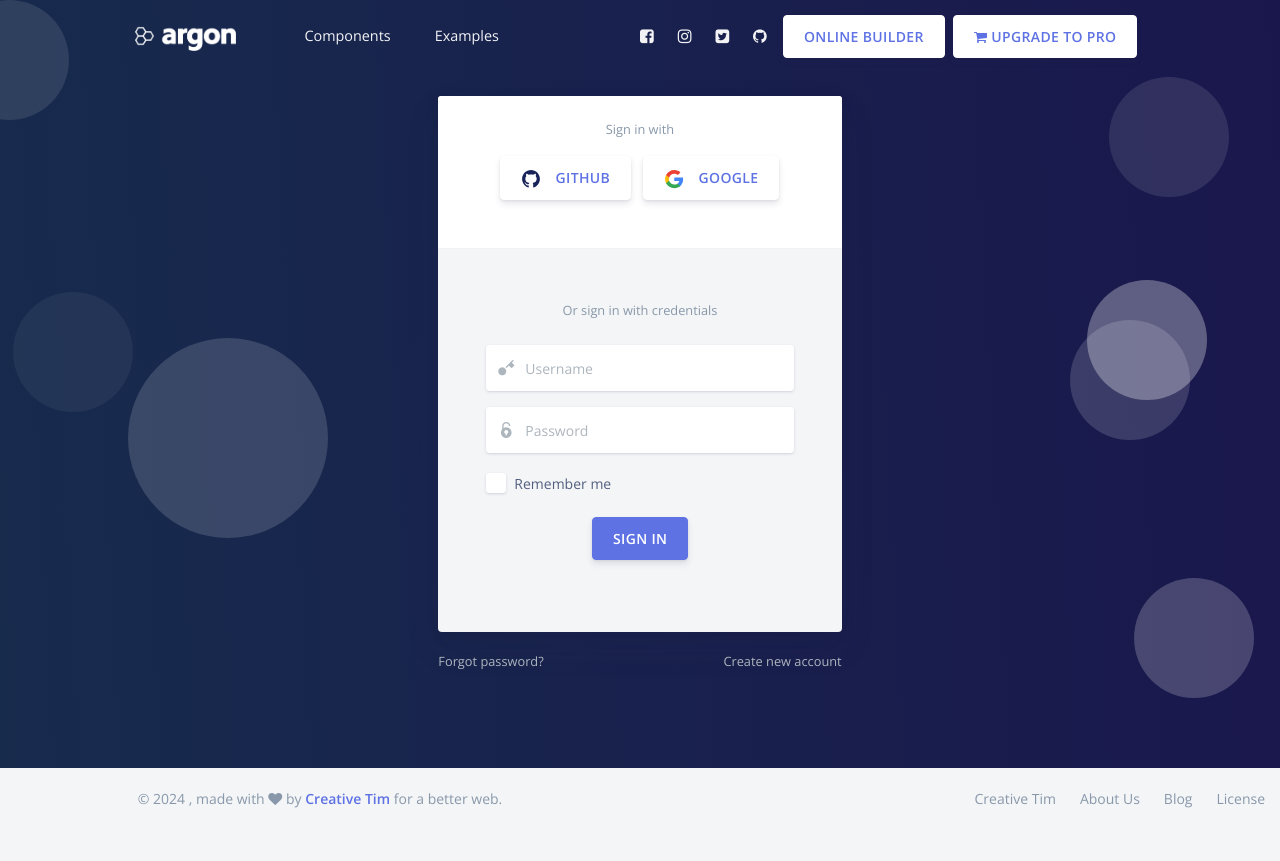
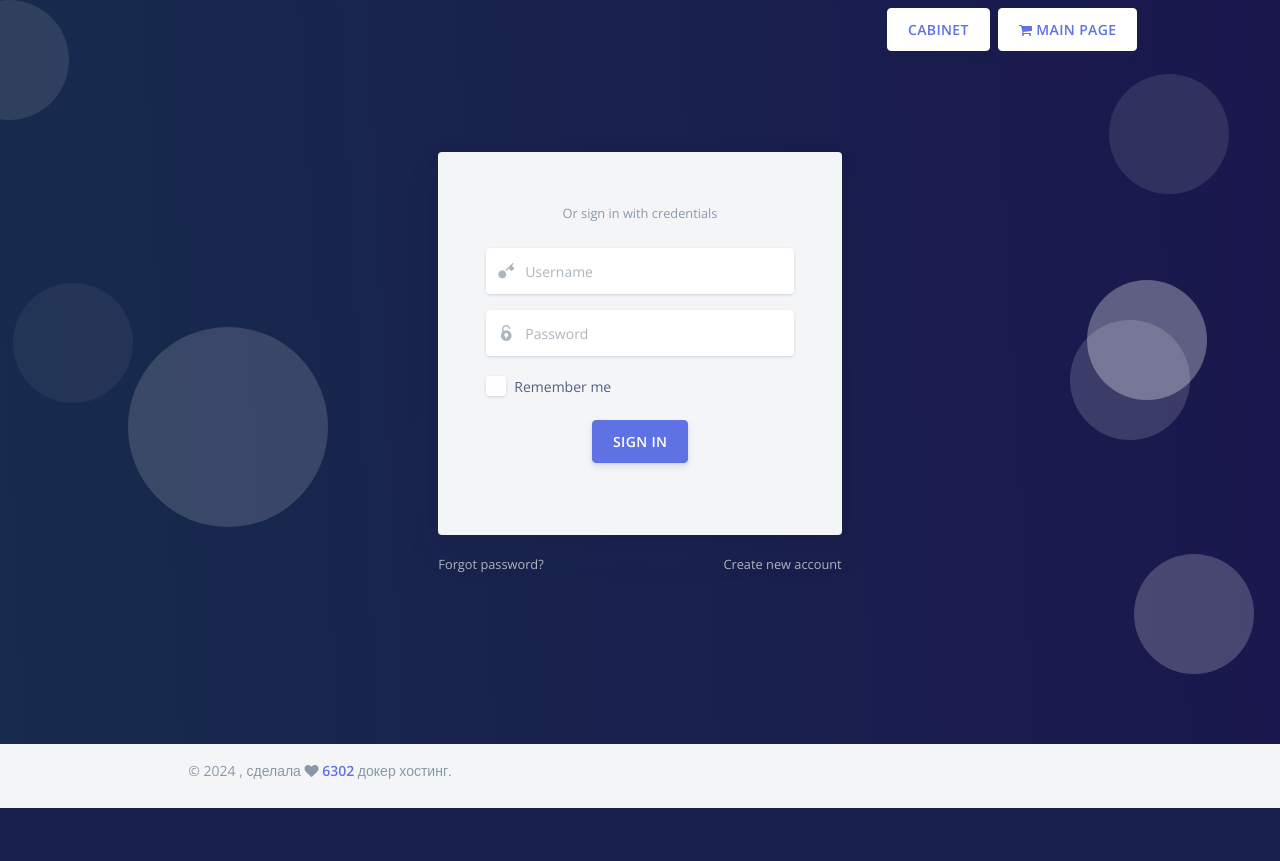
Before and after one commit to algorithm-ssau/docker_hosting, a Django app: page /login/ in a window 1280 px wide. After the commit the page ends 808 px from the top, so only its background shows below. Run offline with Django 4.2, Linux system fonts and the light colour scheme; some libraries are stand-ins or nearby versions.

Commit message:
поправила футер и отображение страницы авторизации и регистрации, сделала страницу биллинга

```diff
--- a/index_app/templates/includes/footer.html
+++ b/index_app/templates/includes/footer.html
@@ -1,4 +1,4 @@
-<footer class="footer pt-3  ">
+<footer class="footer pt-3  " style="height: 5vh;">
     <div class="container-fluid">
         <div class="row align-items-center justify-content-lg-between">
             <div class="col-lg-6 mb-lg-0 mb-4">
@@ -8,14 +8,13 @@
                         document.write(new Date().getFullYear())
                     </script>
                     ,
-                    made with <i class="fa fa-heart"></i> by
-                    <a href="https://www.creative-tim.com" class="font-weight-bold" target="_blank">Creative
-                        Tim</a>
-                    for a better web.
+                    сделала <i class="fa fa-heart"></i>
+                    <a href="https://github.com/algorithm-ssau/docker_hosting" class="font-weight-bold" target="_blank">6302</a>
+                    докер хостинг.
                 </div>
             </div>
             <div class="col-lg-6">
-                <ul class="nav nav-footer justify-content-center justify-content-lg-end">
+                <!--<ul class="nav nav-footer justify-content-center justify-content-lg-end">
                     <li class="nav-item">
                         <a href="https://www.creative-tim.com" class="nav-link text-muted" target="_blank">Creative
                             Tim</a>
@@ -31,7 +30,7 @@
                         <a href="https://www.creative-tim.com/license" class="nav-link pe-0 text-muted"
                            target="_blank">License</a>
                     </li>
-                </ul>
+                </ul>-->
             </div>
         </div>
     </div>
--- a/index_app/templates/includes/navbar.html
+++ b/index_app/templates/includes/navbar.html
@@ -1,20 +1,10 @@
-<nav
-  id="navbar-main"
-  class="navbar navbar-main navbar-expand-lg navbar-transparent navbar-light py-2"
->
+<nav id="navbar-main" class="navbar navbar-main navbar-expand-lg navbar-transparent navbar-light py-2">
     <div class="container">
-    <a class="navbar-brand mr-lg-5" href="../index.html">
+        <!--<a class="navbar-brand mr-lg-5" href="../index.html">
           <img src="../assets/img/brand/white.png" />
-    </a>
-    <button
-      class="navbar-toggler"
-      type="button"
-      data-toggle="collapse"
-      data-target="#navbar_global"
-      aria-controls="navbar_global"
-      aria-expanded="false"
-      aria-label="Toggle navigation"
-    >
+        </a>-->
+        <button class="navbar-toggler" type="button" data-toggle="collapse" data-target="#navbar_global"
+                aria-controls="navbar_global" aria-expanded="false" aria-label="Toggle navigation">
             <span class="navbar-toggler-icon"></span>
         </button>
         <div class="navbar-collapse collapse" id="navbar_global">
@@ -22,26 +12,19 @@
                 <div class="row">
                     <div class="col-6 collapse-brand">
                         <a href="../../../index.html">
-              <img src="../assets/img/brand/blue.png" />
+                            <img src="../assets/img/brand/blue.png"/>
                         </a>
                     </div>
                     <div class="col-6 collapse-close">
-            <button
-              type="button"
-              class="navbar-toggler"
-              data-toggle="collapse"
-              data-target="#navbar_global"
-              aria-controls="navbar_global"
-              aria-expanded="false"
-              aria-label="Toggle navigation"
-            >
+                        <button type="button" class="navbar-toggler" data-toggle="collapse" data-target="#navbar_global"
+                                aria-controls="navbar_global" aria-expanded="false" aria-label="Toggle navigation">
                             <span></span>
                             <span></span>
                         </button>
                     </div>
                 </div>
             </div>
-      <ul class="navbar-nav navbar-nav-hover align-items-lg-center">
+            <!--<ul class="navbar-nav navbar-nav-hover align-items-lg-center">
               <li class="nav-item dropdown">
                 <a href="#" class="nav-link" data-toggle="dropdown" role="button">
                   <i class="ni ni-ui-04 d-lg-none"></i>
@@ -117,9 +100,9 @@
                   >
                 </div>
               </li>
-      </ul>
+            </ul>-->
             <ul class="navbar-nav align-items-lg-center ml-lg-auto">
-        <li class="nav-item">
+                <!--<li class="nav-item">
                   <a
                     class="nav-link nav-link-icon"
                     href="https://www.facebook.com/CreativeTim/"
@@ -166,26 +149,18 @@
                     <i class="fa fa-github"></i>
                     <span class="nav-link-inner--text d-lg-none">Github</span>
                   </a>
-        </li>
+                </li>-->
                 <li class="nav-item">
-          <a
-            class="btn btn-neutral"
-            href="https://www.creative-tim.com/builder/argon"
-            target="_blank"
-          >
-            <span class="nav-link-inner--text">Online Builder</span>
+                    <a class="btn btn-neutral" href="{% url 'cabinet_index' %}" target="_blank">
+                        <span class="nav-link-inner--text">Cabinet</span>
                     </a>
                 </li>
                 <li class="nav-item d-none d-lg-block">
-          <a
-            href="https://www.creative-tim.com/product/argon-design-system-pro?ref=ads-upgrade-pro"
-            target="_blank"
-            class="btn btn-neutral btn-icon"
-          >
+                    <a href="{% url 'index' %}" target="_blank" class="btn btn-neutral btn-icon">
             <span class="btn-inner--icon">
               <i class="fa fa-shopping-cart"></i>
             </span>
-            <span class="nav-link-inner--text">Upgrade to PRO</span>
+                        <span class="nav-link-inner--text">Main page</span>
                     </a>
                 </li>
             </ul>
--- a/index_app/templates/index_app/login.html
+++ b/index_app/templates/index_app/login.html
@@ -4,7 +4,7 @@
 
 {% block content %}
     <body class="login-page">
-    <section class="section section-shaped section-lg">
+    <section class="section section-shaped section-lg"; style="padding-top: 11.9%; padding-bottom: 11.9%; height: 93vh">
         <div class="shape shape-style-1 bg-gradient-default">
             <span></span>
             <span></span>
@@ -19,7 +19,7 @@
             <div class="row justify-content-center">
                 <div class="col-lg-5">
                     <div class="card bg-secondary shadow border-0">
-                        <div class="card-header bg-white pb-5">
+                        <!--<div class="card-header bg-white pb-5">
                             <div class="text-muted text-center mb-3">
                                 <small>Sign in with</small>
                             </div>
@@ -37,7 +37,7 @@
                                     <span class="btn-inner--text">Google</span>
                                 </a>
                             </div>
-                        </div>
+                        </div>-->
                         <div class="card-body px-lg-5 py-lg-5">
                             <div class="text-center text-muted mb-4">
                                 <small>Or sign in with credentials</small>
--- a/index_app/templates/index_app/registration.html
+++ b/index_app/templates/index_app/registration.html
@@ -4,7 +4,7 @@
     <body class="register-page">
 
     <div class="wrapper">
-        <section class="section section-shaped section-lg">
+        <section class="section section-shaped section-lg"; style="padding-top: 11.9%; padding-bottom: 11.9%; height: 93vh">
             <div class="shape shape-style-1 bg-gradient-default">
                 <span></span>
                 <span></span>
```
Also changed, not shown: cabinet/templates/cabinet/billing.html (added, +53 -0 lines). Lines whose indentation alone changed are shown as unchanged.
